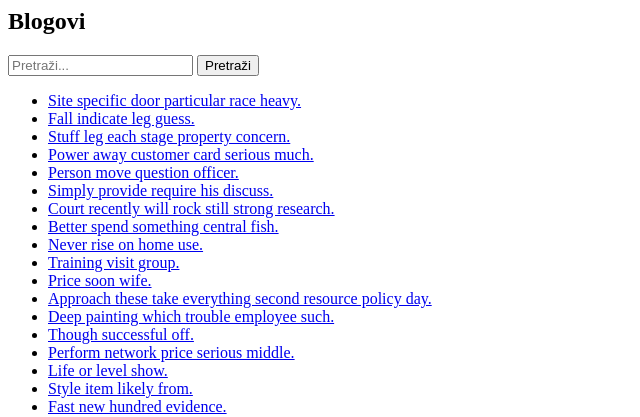
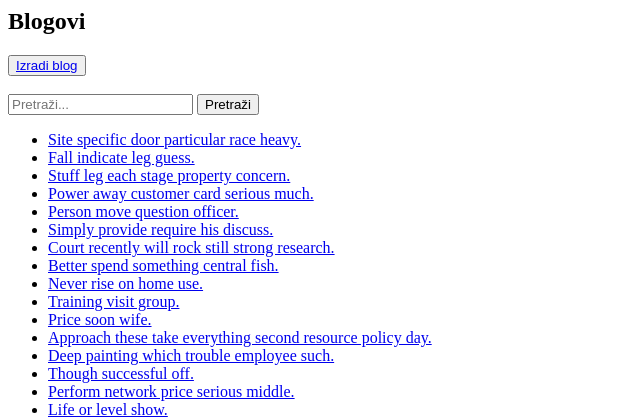
Before and after one commit to filipsmolcec/Kooharica, a Django app: page /blogovi/ in a window 1280 px wide. Shown: the top 417 px of the page, without its empty margins (0-640 px from the left). Run offline with Django 5.2, Linux system fonts and the light colour scheme; data comes from the database, SQL or seed files in the repository; both versions use the stored data as it was after the commit.

Commit message:
Add CRUD functionallity to post model

```diff
--- a/main/urls.py
+++ b/main/urls.py
@@ -5,13 +5,17 @@ urlpatterns = [
     path('', views.index, name='index'),
     path('recepti/', views.AllRecipes.as_view(), name='recipes'),
     path('recepti/<int:pk>/', views.RecipeDetail.as_view(), name='recipe_detail'),
+    path('recepti/izradi/', views.recipe_create, name='recipe_create'),
     path('recepti/<int:pk>/update/', views.recipe_update, name='recipe_update'),
     path('recepti/<int:pk>/delete/', views.recipe_delete, name='recipe_delete'),
-    path('recepti/izradi/', views.recipe_create, name='recipe_create'),
+    path('recepti/najbolji/', views.BestRecipes.as_view(), name='best_recipes'),
 
-    path('najbolji_recepti/', views.BestRecipes.as_view(), name='best_recipes'),
     path('blogovi/', views.AllBlogPosts.as_view(), name='blog_posts'),
-    path('blogovi/<pk>/', views.BlogDetail.as_view(), name='blog_detail'),
-    path('korisnici/<pk>/', views.UserDetail.as_view(), name='user_detail'),
+    path('blogovi/<int:pk>/', views.BlogDetail.as_view(), name='blog_detail'),
+    path('blogovi/izradi', views.blog_create, name='blog_create'),
+    path('blogovi/<int:pk>/update/', views.blog_update, name='blog_update'),
+    path('blogovi/<int:pk>/delete/', views.blog_delete, name='blog_delete'),
+
+    path('korisnici/<int:pk>/', views.UserDetail.as_view(), name='user_detail'),
     path('accounts/register/', views.register, name='register'),
 ]
--- a/main/views.py
+++ b/main/views.py
@@ -1,4 +1,4 @@
-from main.forms import RecipeForm
+from main.forms import BlogPostForm, RecipeForm
 from .models import *
 from django.shortcuts import get_object_or_404, redirect, render
 from django.contrib.auth import authenticate, login
@@ -139,3 +139,45 @@ def recipe_delete(request, pk):
         recipe.delete()
         return redirect('recipes')
     return render(request, 'main/confirm_delete.html', {'object': recipe, 'redirect': reverse('recipes')})
+
+def blog_create(request):
+    if not request.user.is_authenticated:
+        return redirect('login')
+
+    if request.method == 'POST':
+        form = BlogPostForm(request.POST)
+
+        if form.is_valid():
+            entry = form.save(commit=False)
+            entry.author = request.user
+            entry.date_posted = timezone.now()
+            entry.date_updated = timezone.now()
+            entry.save()
+            return redirect('blog_detail', pk=entry.pk)
+    else:
+        form = BlogPostForm()
+
+    context = {'form': form}
+    return render(request, 'main/form.html', context)
+
+def blog_update(request, pk):
+    blog = get_object_or_404(BlogPost, pk=pk)
+    if request.method == 'POST':
+        form = BlogPostForm(request.POST, instance=blog)
+        if form.is_valid():
+            entry = form.save(commit=False)
+            entry.author = request.user
+            entry.date_posted = timezone.now()
+            entry.date_updated = timezone.now()
+            entry.save()
+            return redirect('blog_detail', pk=entry.pk)
+    else:
+        form = BlogPostForm(instance=blog)
+    return render(request, 'main/form.html', {'form': form})
+
+def blog_delete(request, pk):
+    blog = get_object_or_404(BlogPost, pk=pk)
+    if request.method == 'POST':
+        blog.delete()
+        return redirect('blog_posts')
+    return render(request, 'main/confirm_delete.html', {'object': blog, 'redirect': reverse('blog_posts')})
--- a/templates/main/blog_detail.html
+++ b/templates/main/blog_detail.html
@@ -1,4 +1,8 @@
 {% block content %}
+    {% if object.author == user or user.is_staff %}
+        <button><a href="update/">Uredi</a></button>
+        <button><a href="delete/">Izbriši</a></button>
+    {% endif %}
     <h2>{{ object.title }}</h2>
     <ul>
         <li>
--- a/templates/main/blog_post_list.html
+++ b/templates/main/blog_post_list.html
@@ -1,5 +1,7 @@
 {% block content %}
     <h2>Blogovi</h2>
+    <button><a href="{% url 'blog_create' %}">Izradi blog</a></button>
+    <br><br>
     {% include 'main/search_bar.html' with url_name='blog_posts' %}
     <ul>
         {% for post in object_list %}
--- a/templates/main/recipe_detail.html
+++ b/templates/main/recipe_detail.html
@@ -1,5 +1,4 @@
 {% block content %}
-    <!-- If the user is the author of the recipe, show the edit and delete buttons -->
     {% if object.author == user or user.is_staff %}
         <button><a href="update/">Uredi</a></button>
         <button><a href="delete/">Izbriši</a></button>
```
Also changed, not shown: main/forms.py (+7 -0 lines), db.sqlite3.
